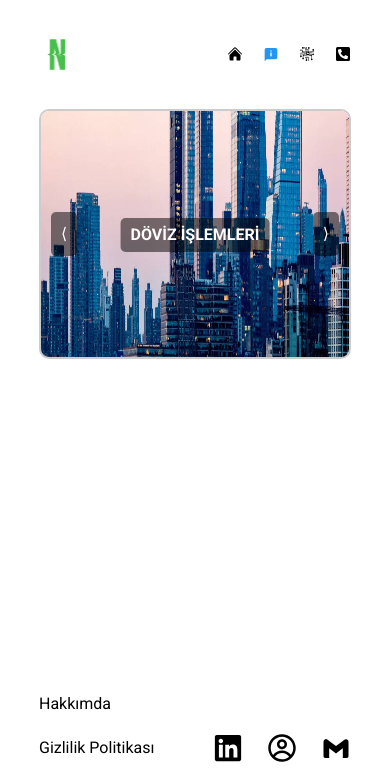
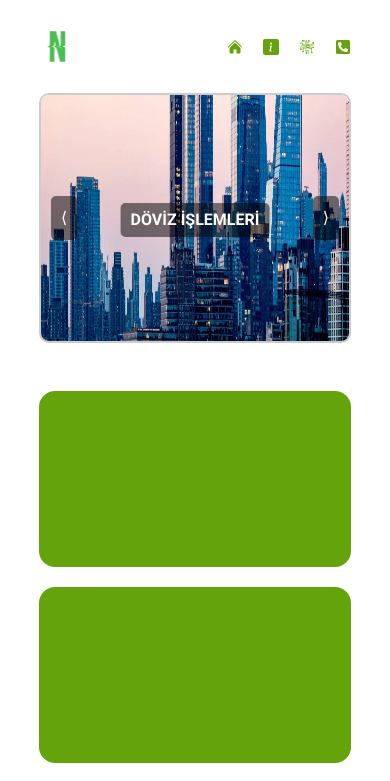
Before and after one commit to furkanguvenme/NeoBank, a React (Vite) app in the folder neobank/: page / in a window 390 px wide. Shown: the top 781 px of the page. Built offline with nearby package versions, Linux system fonts and the light colour scheme.

Commit message:
Grid complated

```diff
--- a/neobank/src/App.css
+++ b/neobank/src/App.css
@@ -1,6 +1,6 @@
 #root {
   width: 100%;
-  height: 100vh;
+  height: 100%;
   display: flex;
   flex-direction: column;
   align-items: center;
--- a/neobank/src/Components/Home.tsx
+++ b/neobank/src/Components/Home.tsx
@@ -1,3 +1,4 @@
+import { Content } from "../Layers/Content"
 import { Footer } from "../Layers/Footer"
 import { Header } from "../Layers/Header"
 import Slider from "../Layers/Slider"
@@ -8,6 +9,7 @@ export const Home = () => {
       <div className="h-full flex flex-col items-center">
           <Header/>
           <Slider/>
+          <Content/>
       </div>
       <Footer/>
     </>
--- /dev/null
+++ b/neobank/src/Layers/Content.css
@@ -0,0 +1,3 @@
+.content {
+  @apply bg-lime-600 w-full h-44 rounded-2xl;
+}
--- /dev/null
+++ b/neobank/src/Layers/Content.tsx
@@ -0,0 +1,12 @@
+import "./Content.css";
+
+export const Content = () => {
+  return (
+    <div className="w-4/5 grid grid-cols-1 md:grid-cols-2 gap-5 mt-12">
+        <div className="content"></div>
+        <div className="content"></div>
+        <div className="content"></div>
+        <div className="content"></div>
+    </div>
+  )
+}
--- a/neobank/src/Layers/Footer.tsx
+++ b/neobank/src/Layers/Footer.tsx
@@ -10,8 +10,8 @@ export const Footer = () => {
             <a href="#">Gizlilik Politikası</a>
             <a href="#">Kullanım Şartları</a>
         </nav>
-        <nav className="flex flex-row gap-6 text-3xl">
-            <a href="#"><FaLinkedin /></a>
+        <nav className="flex flex-col lg:flex-row gap-6 text-3xl">
+            <a href="https://www.linkedin.com/in/devfurkang/" target="_blank"><FaLinkedin /></a>
             <a href="#"><CgProfile /></a>
             <a href="#"><BiLogoGmail /></a>
         </nav>
--- a/neobank/src/Layers/Header.css
+++ b/neobank/src/Layers/Header.css
@@ -1,3 +1,7 @@
 .navigation {
   @apply hidden lg:block no-underline text-xl text-lime-600 font-bold;
 }
+
+.icon {
+  @apply lg:hidden text-lime-600;
+}
--- a/neobank/src/Layers/Header.tsx
+++ b/neobank/src/Layers/Header.tsx
@@ -1,7 +1,7 @@
 import logo from '../assets/logo.png';
 import logok from '../assets/logok.png';
 import { HiHome } from "react-icons/hi2";
-import { FcAbout } from "react-icons/fc";
+import { BsInfoSquareFill } from "react-icons/bs";
 import { GiProcessor } from "react-icons/gi";
 import { FaPhoneSquareAlt } from "react-icons/fa";
 import './Header.css';
@@ -9,18 +9,18 @@ import './Header.css';
 export const Header = () => {
   return (
     <>
-    <div className='flex flex-row items-center w-4/5 h-1/6 justify-between'>
+    <div className='flex flex-row py-4 lg:py-14 items-center w-4/5 h-1/6 justify-between'>
         <img className='lg:block hidden' src={logo}/>
         <img className="lg:hidden block scale-50" src={logok}/>
         <nav className="flex flex-row gap-5 lg:gap-10 items-center">
             <a className='navigation' href='#'>Ana Sayfa</a>
-            <HiHome className='lg:hidden'/>
+            <HiHome className='icon'/>
             <a className='navigation' href='#'>Hakkımda</a>
-            <FcAbout className='lg:hidden'/>
+            <BsInfoSquareFill className='icon'/>
             <a className='navigation' href='#'>İşlemler</a>
-            <GiProcessor className='lg:hidden'/>
+            <GiProcessor className='icon'/>
             <a className='navigation' href='#'>İletişim</a>
-            <FaPhoneSquareAlt className='lg:hidden'/>
+            <FaPhoneSquareAlt className='icon'/>
         </nav>
     </div>
     </>
```
Also changed, not shown: neobank/src/assets/faiz.jpg (added).
